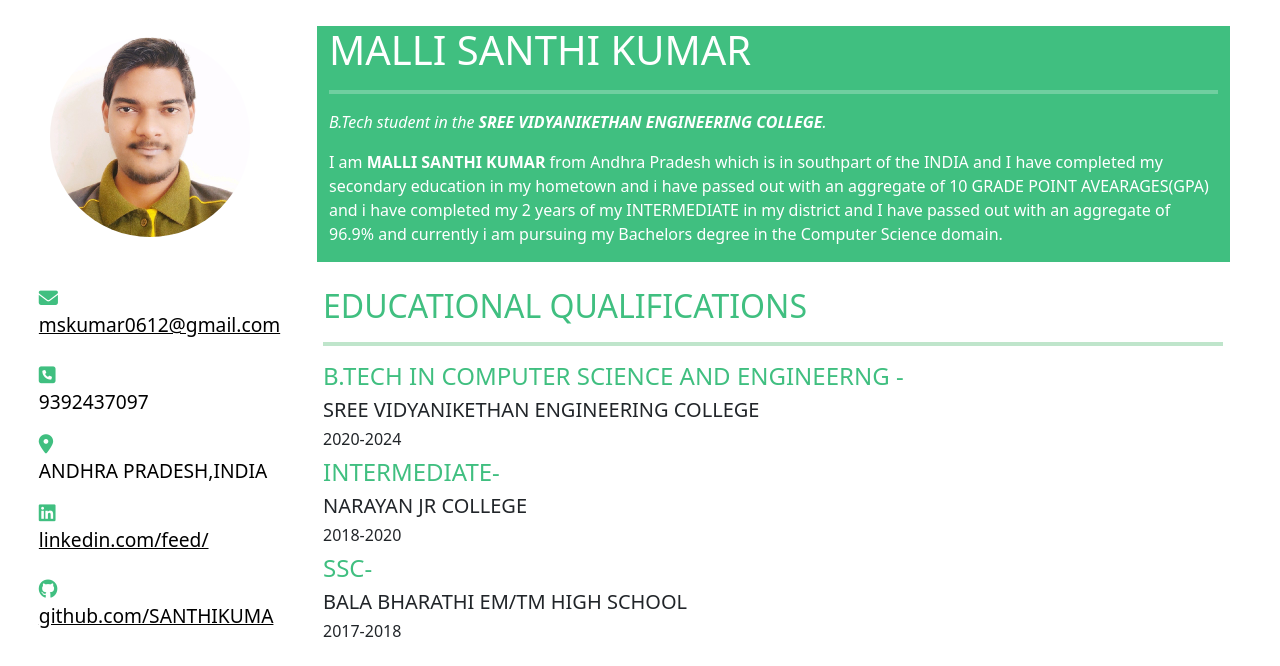
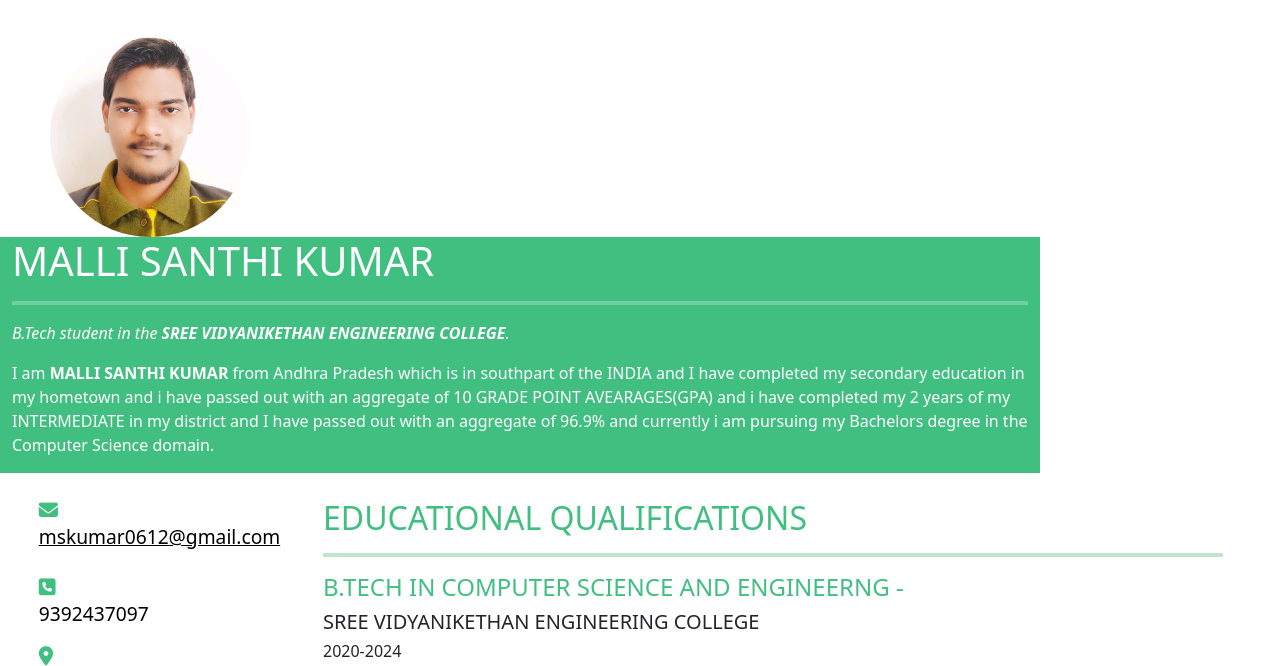
Before and after one commit to SANTHIKUMA/PROFILE, a plain HTML site: page index.html in a window 1280 px wide. Shown: the top 666 px of the page. Drawn offline with nearby package versions, Linux system fonts and the light colour scheme.

Commit message:
Update styles.css

```diff
--- a/styles.css
+++ b/styles.css
@@ -1,6 +1,6 @@
 .con2
 {
-width: 72%;
+width: 82%;
 background-color: #40bf80;
 color: white;
 
```
